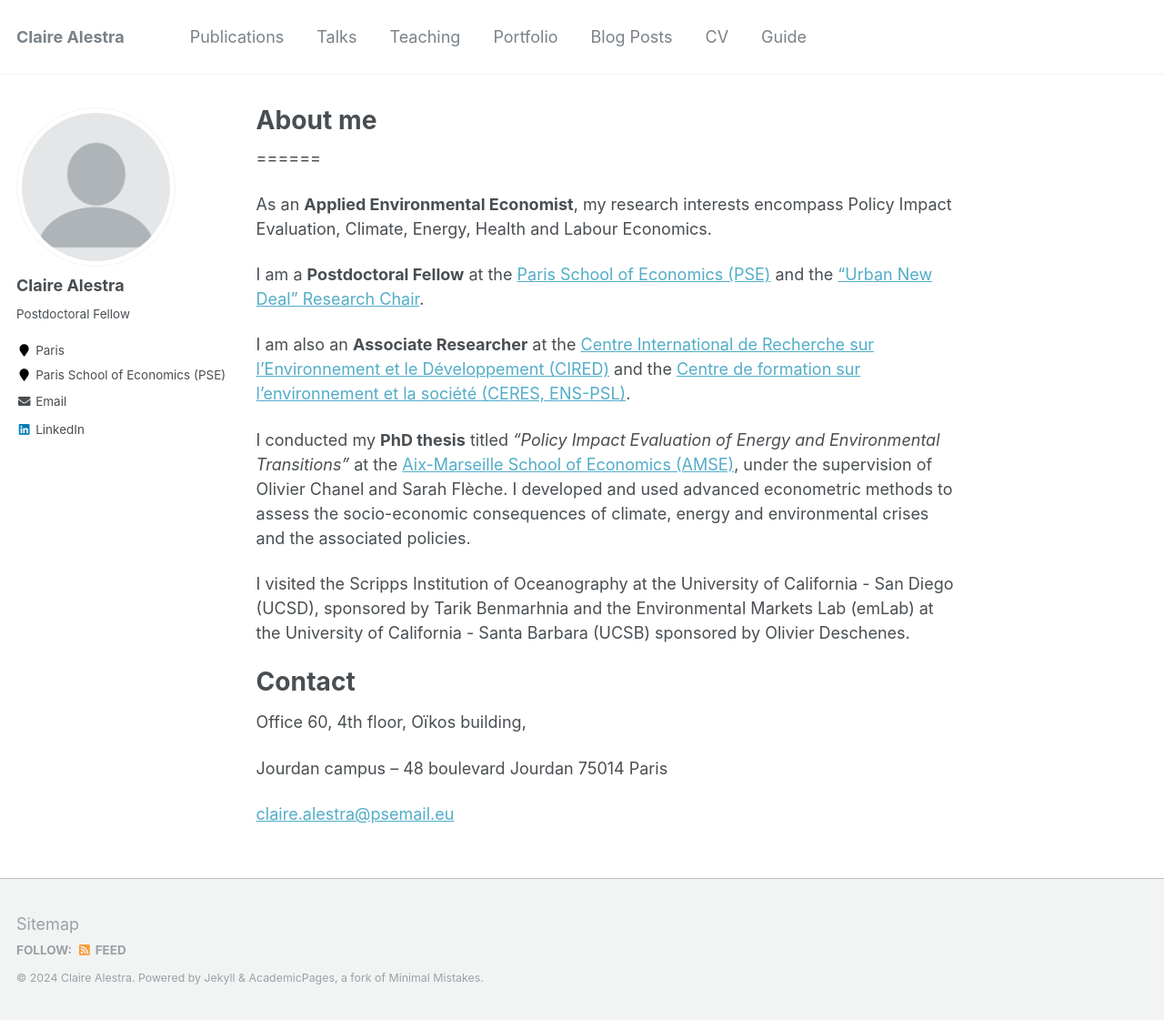
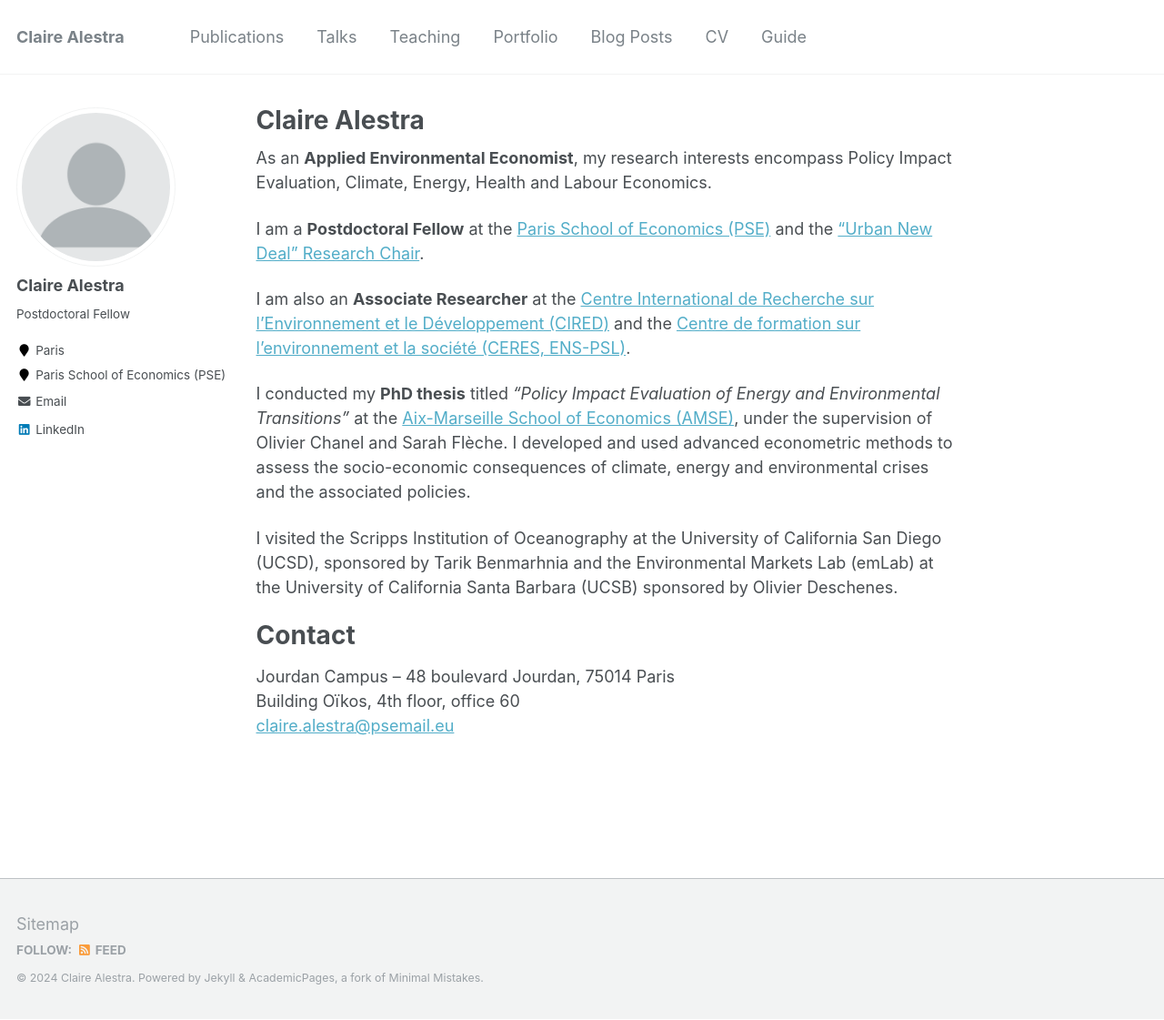
Before and after one commit to ClaireAlestra/ClaireAlestra.github.io, a Jekyll site: the page built from _pages/about.md, in a window 1280 px wide and 1121 px high. Shown: the whole window at 91% size. Built offline with Jekyll 4.4.1, drawn with Linux system fonts in a browser that asks for light colours.

Commit message:
Update about.md

```diff
--- a/_pages/about.md
+++ b/_pages/about.md
@@ -1,6 +1,6 @@
 ---
 permalink: /
-title: "About me"
+title: "Claire Alestra"
 excerpt: "About me"
 author_profile: true
 redirect_from:
@@ -8,7 +8,7 @@ redirect_from:
   - /about.html
 ---
 
-======
+
 
 As an **Applied Environmental Economist**, my research interests encompass Policy Impact Evaluation, Climate, Energy, Health and Labour Economics.
 
@@ -18,13 +18,11 @@ I am also an **Associate Researcher** at the [Centre International de Recherche
 
 I conducted my **PhD thesis** titled *"Policy Impact Evaluation of Energy and Environmental Transitions"* at the [Aix-Marseille School of Economics (AMSE)](https://www.amse-aixmarseille.fr/en), under the supervision of Olivier Chanel and Sarah Flèche. I developed and used advanced econometric methods to assess the socio-economic consequences of climate, energy and environmental crises and the associated policies.
 
-I visited the Scripps Institution of Oceanography at the University of California - San Diego (UCSD), sponsored by Tarik Benmarhnia and the Environmental Markets Lab (emLab) at the University of California - Santa Barbara (UCSB) sponsored by Olivier Deschenes.
+I visited the Scripps Institution of Oceanography at the University of California San Diego (UCSD), sponsored by Tarik Benmarhnia and the Environmental Markets Lab (emLab) at the University of California Santa Barbara (UCSB) sponsored by Olivier Deschenes.
 
 Contact
 ======
 
-Office 60, 4th floor, Oïkos building,
-
-Jourdan campus – 48 boulevard Jourdan 75014 Paris
-
+Jourdan Campus – 48 boulevard Jourdan, 75014 Paris <br>
+Building Oïkos, 4th floor, office 60  <br>
 [claire.alestra@psemail.eu](claire.alestra@psemail.eu)
```
